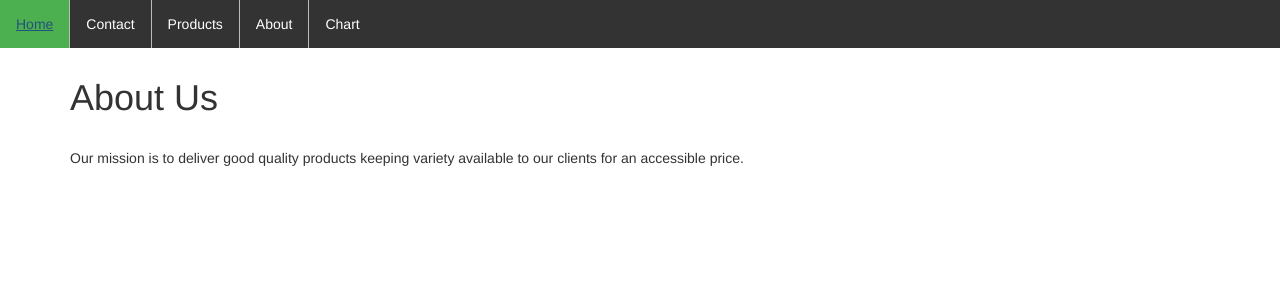
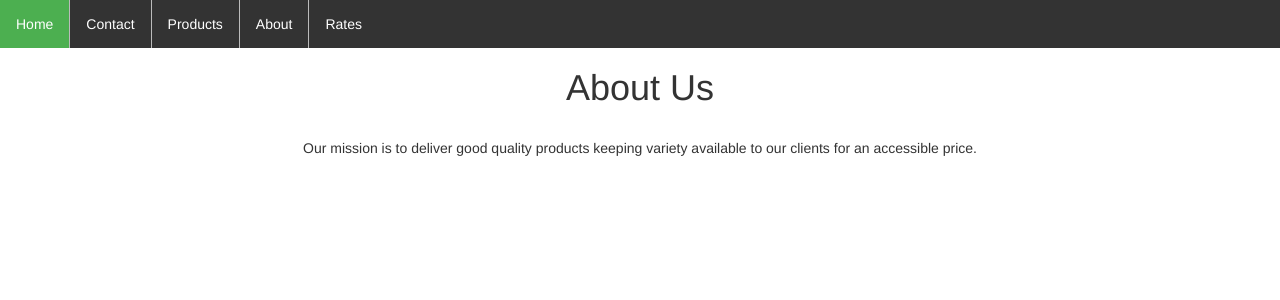
Before and after one commit to samGMIT/ProjectSAP, a Flask app: page /about in a window 1280 px wide. Shown: the top 300 px of the page. Run offline with Flask 2, Linux system fonts and the light colour scheme; some libraries are stand-ins or nearby versions.

Commit message:
fix template.html

```diff
--- a/templates/template.html
+++ b/templates/template.html
@@ -2,7 +2,10 @@
 <html>
 <head>
 <style>
-ul {
+body{
+    text-align: center;
+}
+ul.topbar{
     list-style-type: none;
     margin: 0;
     padding: 0;
@@ -10,16 +13,16 @@ ul {
     background-color: #333;
 }
 
-li {
+li.topbar{
     float: left;
     border-right:1px solid #bbb;
 }
 
-li:last-child {
+li.topbar:last-child {
     border-right: none;
 }
 
-li a {
+li.topbar a {
     display: block;
     color: white;
     text-align: center;
@@ -27,7 +30,7 @@ li a {
     text-decoration: none;
 }
 
-li a:hover:not(.active) {
+li.topbar a:hover:not(.active) {
     background-color: #111;
 }
 
@@ -38,11 +41,11 @@ li a:hover:not(.active) {
 <meta name="viewport" content="width=device-width, initial-scale=1.0">
 <link href="static/bootstrap.min.css" rel="stylesheet" media="screen">
 
-<ul>
-	<li><a class="active" href="/">Home</a></li>
-	<li><a href="/contact">Contact</a></li>
-	<li><a href="/products">Products</a></li>
-	<li><a href="/about">About</a></li>
-	<li><a href="/chart">Chart</a></li>
+<ul class="topbar">
+	<li class="topbar"><a class="active" href="/">Home</a></li>
+	<li class="topbar"><a href="/contact">Contact</a></li>
+	<li class="topbar"><a href="/products">Products</a></li>
+	<li class="topbar"><a href="/about">About</a></li>
+	<li class="topbar"><a href="/chart">Rates</a></li>
 </ul>
 {% block body %}{% endblock %}
```
